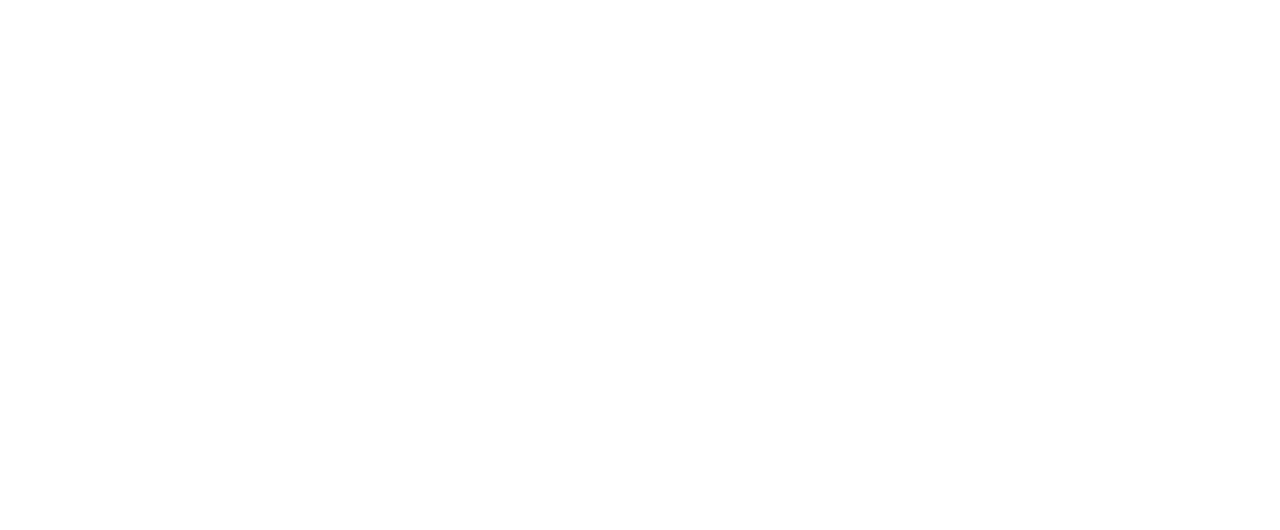
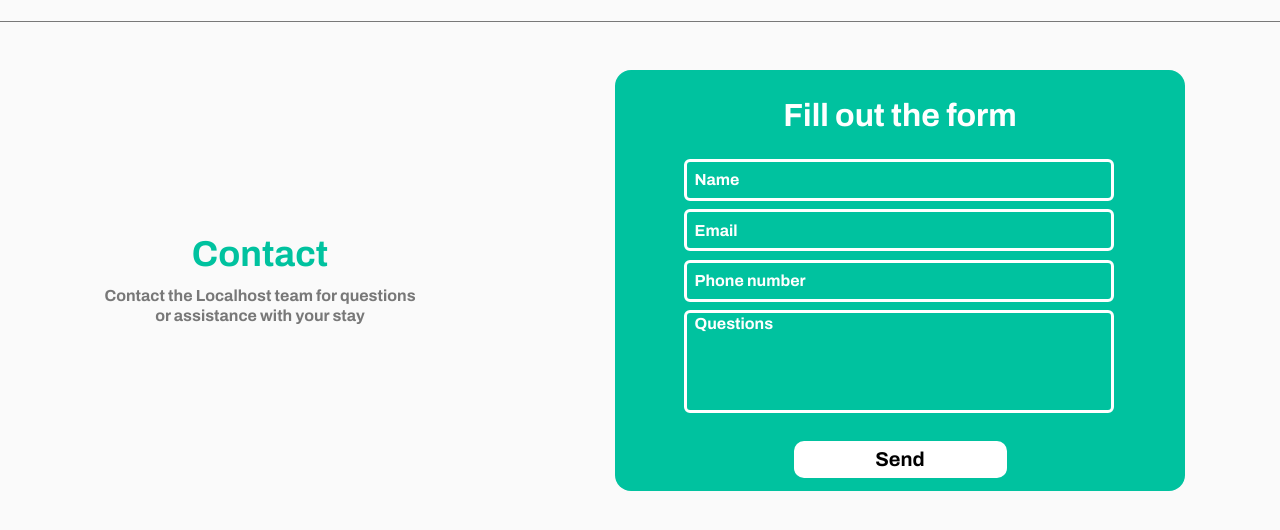
Before and after one commit to joaopiller/localhost-front, a Next.js app: page / in a window 1280 px wide. Shown: the part 1308-1838 px from the top of the page. Before the commit the page ends 1289 px from the top, so only its background shows below. Built offline with nearby package versions, Linux system fonts and the light colour scheme.

Commit message:
feat: contact section structure

```diff
--- a/src/app/page.module.css
+++ b/src/app/page.module.css
@@ -1,3 +1,102 @@
 .page {
     background-color: #FAFAFA;
 }
+
+.contactSection {
+    display: flex;
+    justify-content: space-around;
+    align-items: center;
+    border-top: solid 1px #787878;
+    padding-top: 3rem;
+    padding-bottom: 3rem;
+}
+
+.contactTexts {
+    height: 5.625rem;
+    width: 20.625rem;
+    display: flex;
+    flex-direction: column;
+    justify-content: space-between;
+    align-items: center;
+}
+
+.contactTexts h2 {
+    font-size: 2.25rem;
+    font-family: var(--archivo);
+    font-weight: 700;
+    color: #00C29F;
+}
+
+.contactTexts p {
+    font-size: 1rem;
+    font-family: var(--archivo);
+    font-weight: 700;
+    color: #787878;
+    line-height: 1.25rem;
+    text-align: center;
+}
+
+.contactForm {
+    display: flex;
+    flex-direction: column;
+    align-items: center;
+    justify-content: space-around;
+    height: 26.313rem;
+    width: 35.625rem;
+    background-color: #00C29F;
+    border-radius: 1rem;
+}
+
+.contactForm h3 {
+    text-align: center;
+    font-weight: 700;
+    font-family: var(--archivo);
+    color: #FFFFFF;
+    font-size: 2rem;
+    margin-top: 1rem;
+}
+
+.textInput {
+    width: 25.875rem;
+    height: 2.125rem;
+    resize: none;
+    color: #fff;
+    background-color: #00C29F;
+    font-family: var(--archivo);
+    border: 3px solid #fff;
+    border-radius: 6px;
+    font-size: 1rem;
+    outline: none;
+    padding-left: .5rem;
+}
+
+.textInput::placeholder {
+    color: #ffffff;
+    font-weight: 700;
+    font-family: var(--archivo);
+    font-size: 1rem;
+}
+
+.contactForm > button {
+    background-color: #FFFFFF;
+    border: none;
+    width: 13.313rem;
+    height: 2.313rem;
+    border-radius: 0.625rem;
+    font-family: var(--archivo);
+    font-size: 1.25rem;
+    font-weight: 700;
+    cursor: pointer;
+}
+
+.contactForm > button:hover {
+    background-color: #f0f0f0;
+}
+
+.inputsSection {
+    height: 15.938rem;
+    width: 27.063rem;
+    display: flex;
+    flex-direction: column;
+    justify-content: space-between;
+}
--- a/src/app/page.tsx
+++ b/src/app/page.tsx
@@ -7,6 +7,22 @@
     <div className={styles.page}>
       <FilterSection/>
       <AccommodationsSection/>
+      <section className={styles.contactSection}>
+        <div className={styles.contactTexts}>
+          <h2>Contact</h2>
+          <p>Contact the Localhost team for questions or assistance with your stay</p>
+        </div>
+        <div className={styles.contactForm}>
+          <h3>Fill out the form</h3>
+          <div className={styles.inputsSection}>
+            <input className={styles.textInput} type="text" placeholder="Name"/>
+            <input className={styles.textInput} type="email" placeholder="Email"/>
+            <input className={styles.textInput} type="tel" placeholder="Phone number"/>
+            <textarea className={styles.textInput} style={{height: "5.813rem"}} name="quentions" id="quentions" placeholder="Questions"></textarea>
+          </div>
+          <button>Send</button>
+        </div>
+      </section>
     </div>
   );
 }
--- a/src/components/AccommodationsSection/index.tsx
+++ b/src/components/AccommodationsSection/index.tsx
@@ -19,43 +19,43 @@
                     title="Luxury Villa"
                     location="Lekki, Lagos"
                     price="150"
-                    image="https://conteudo.imguol.com.br/c/entretenimento/3a/2023/07/21/airbnb-ferias-1689983980154_v2_1x1.jpg"
+                    image="https://a0.muscache.com/im/pictures/81dca5d6-5a86-49bc-8eca-4a8610a07d27.jpg"
                 />
                 <Accommodation
                     title="Luxury Villa"
                     location="Lekki, Lagos"
                     price="150"
-                    image="https://conteudo.imguol.com.br/c/entretenimento/3a/2023/07/21/airbnb-ferias-1689983980154_v2_1x1.jpg"
+                    image="https://a0.muscache.com/im/pictures/monet/Select-8069944/original/9632a602-5743-4cdc-b4c9-74211452c16f"
                 />
                 <Accommodation
                     title="Luxury Villa"
                     location="Lekki, Lagos"
                     price="150"
-                    image="https://conteudo.imguol.com.br/c/entretenimento/3a/2023/07/21/airbnb-ferias-1689983980154_v2_1x1.jpg"
+                    image="https://a0.muscache.com/im/pictures/d3b335d7-33d1-4224-addd-182ee50ee39c.jpg"
                 />
                 <Accommodation
                     title="Luxury Villa"
                     location="Lekki, Lagos"
                     price="150"
-                    image="https://conteudo.imguol.com.br/c/entretenimento/3a/2023/07/21/airbnb-ferias-1689983980154_v2_1x1.jpg"
+                    image="https://pacsafe.com/cdn/shop/articles/2017BestAirBnB_BambooBali_150DPI_RGB_e2d29f56-7400-40a3-b516-7e128e2d584f_610x.jpg?v=1617390115"
                 />
                 <Accommodation
                     title="Luxury Villa"
                     location="Lekki, Lagos"
                     price="150"
-                    image="https://conteudo.imguol.com.br/c/entretenimento/3a/2023/07/21/airbnb-ferias-1689983980154_v2_1x1.jpg"
+                    image="https://nataliasalla.com.br/wp-content/uploads/2024/06/Airbnb-103-RJ-14-scaled.jpg"
                 />
                 <Accommodation
                     title="Luxury Villa"
                     location="Lekki, Lagos"
                     price="150"
-                    image="https://conteudo.imguol.com.br/c/entretenimento/3a/2023/07/21/airbnb-ferias-1689983980154_v2_1x1.jpg"
+                    image="https://anfitrioesdealuguel.com.br/wp-content/uploads/2019/07/original-9a6703ccf352aa591ecd20fb51afb2e9.jpg"
                 />
                 <Accommodation
                     title="Luxury Villa"
                     location="Lekki, Lagos"
                     price="150"
-                    image="https://conteudo.imguol.com.br/c/entretenimento/3a/2023/07/21/airbnb-ferias-1689983980154_v2_1x1.jpg"
+                    image="https://a0.muscache.com/im/pictures/1ff6d909-5ba6-42f3-9d2c-fa2327780936.jpg"
                 />
             </div>
             <button
--- a/src/components/AccommodationsSection/styles.module.css
+++ b/src/components/AccommodationsSection/styles.module.css
@@ -19,7 +19,7 @@
     width: 9.375rem;
     height: 3.125rem;
     border: 1px solid #00C29F;
-    margin-bottom: 1.5rem;
+    margin-bottom: 4rem;
     font-family: var(--archivo);
     text-align: center;
     font-weight: 600;
--- a/src/components/FilterSection/FilterForm/styles.module.css
+++ b/src/components/FilterSection/FilterForm/styles.module.css
@@ -25,6 +25,7 @@
     font-size: 1rem;
     padding-left: 1rem;
     padding-right: 3rem;
+    outline: none;
 }
 
 .inputIcon {
```
